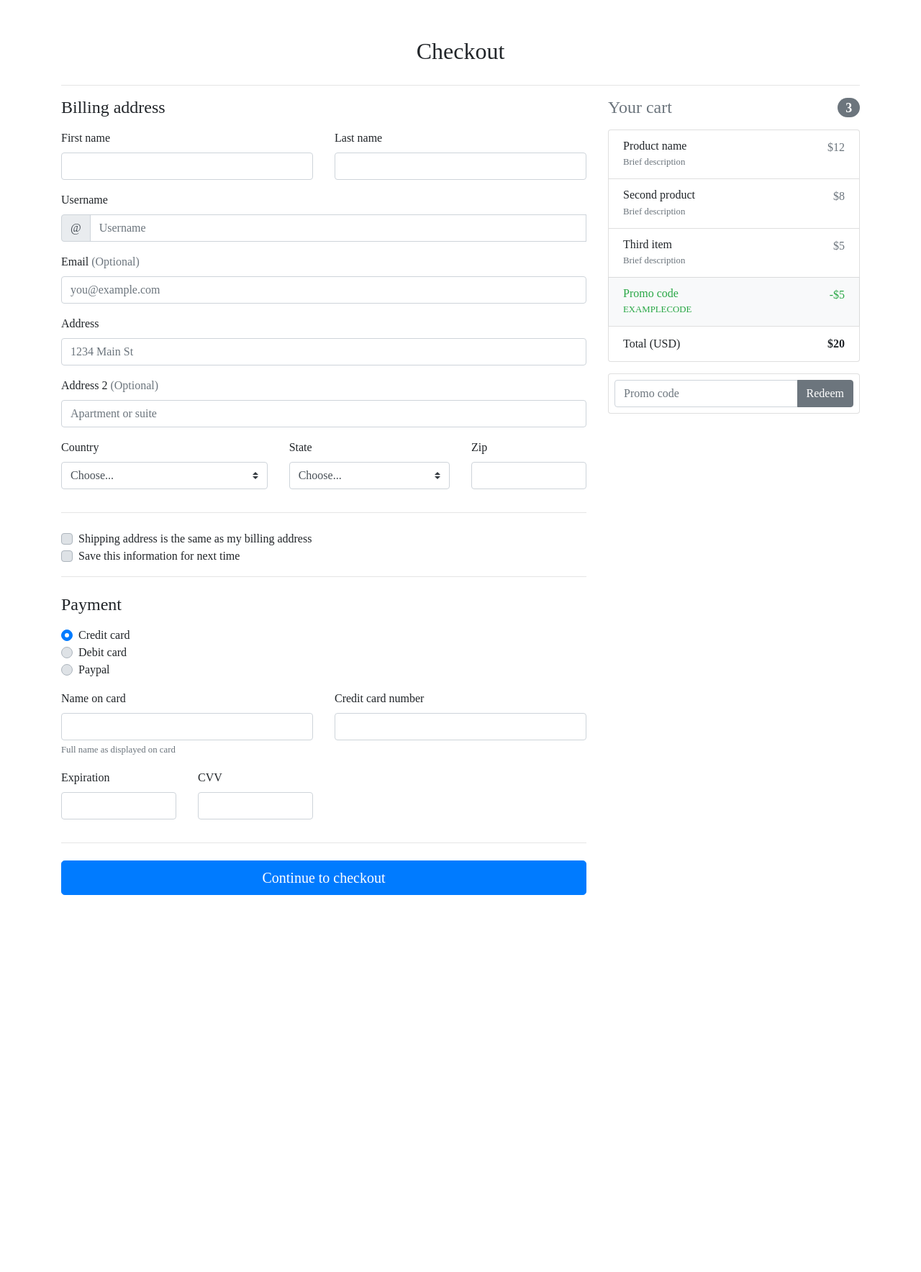
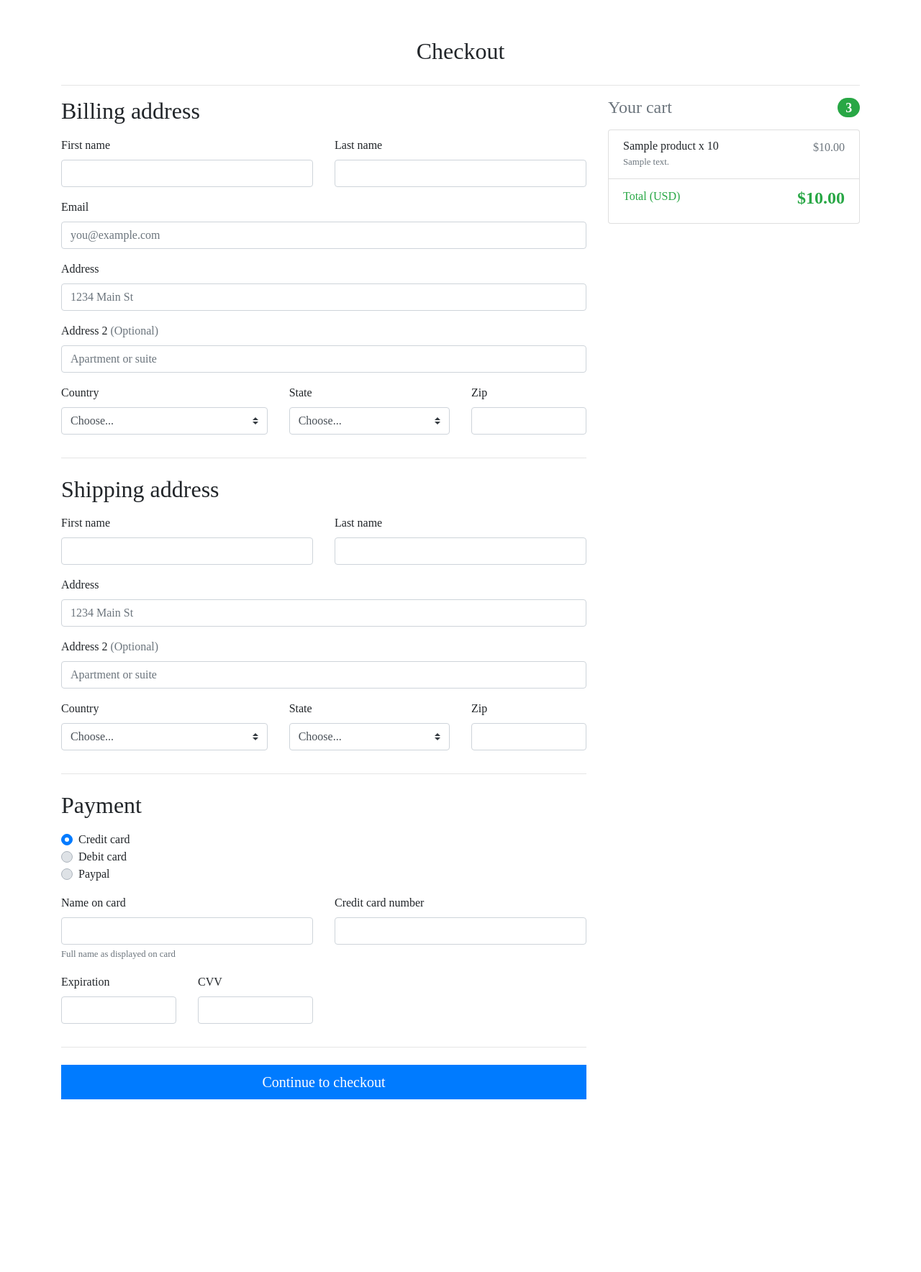
Before and after one commit to michaelpermyashkin/Cloudland, a Django app: template stitch/checkout/templates/checkout/billing.html in a window 1280 px wide. Shown: the part 70-1838 px from the top of the page at 72% size. Run offline with Django 3.2, Linux system fonts and the light colour scheme; the template is opened without the code that fills it: values that come from a table or form of the project are taken from there, others are empty; tables that the repository leaves empty hold one stand-in row (values such as "Sample post"); parts of the project's set-up code (start-up, migrations or seed data) failed here and were passed over; some libraries are stand-ins or nearby versions; some web fonts are replaced.

Commit message:
cart and billing page complete

```diff
--- a/stitch/carts/static/carts/css/cart-styles.css
+++ b/stitch/carts/static/carts/css/cart-styles.css
@@ -90,3 +90,8 @@ td a:hover {
     text-decoration: none !important;
     color: #000;
 }
+
+#cart-summary-label {
+    background-color: rgb(194, 194, 194);
+    color: rgb(0, 0, 0);
+}
--- a/stitch/carts/templates/carts/cart.html
+++ b/stitch/carts/templates/carts/cart.html
@@ -72,7 +72,7 @@
     </div>
     <hr>
     <div class="col-lg-4 ml-auto mt-5">
-        <h2 id="cart-summary-label" class="font-weight-bold text-center">Cart Summary</h2>
+        <h6 id="cart-summary-label" class="font-weight-bold text-center py-2">Cart Summary</h6>
         <div>
             <ul class="list-unstyled mb-4">
                 <!-- Subtotal -->
--- a/stitch/carts/views.py
+++ b/stitch/carts/views.py
@@ -22,7 +22,7 @@ def cart(request):
         return render(request, 'carts/cart.html', args)
     else:
         # cart is empty so we load empty cart template
-        return render(request, 'carts/shopping-cart.html')
+        return render(request, 'carts/cart.html')
 
 
 # handles adding a product to cart
--- a/stitch/checkout/templates/checkout/billing.html
+++ b/stitch/checkout/templates/checkout/billing.html
@@ -18,54 +18,27 @@
         <div class="col-md-4 order-md-2 mb-4">
             <h4 class="d-flex justify-content-between align-items-center mb-3">
                 <span class="text-muted">Your cart</span>
-                <span class="badge badge-secondary badge-pill">3</span>
+                <span class="badge badge-success badge-pill">3</span>
             </h4>
-            <ul class="list-group mb-3">
+            <ul class="list-group mb-3 rounded-0">
+                {% for item in cart.cartitem_set.all %}
                 <li class="list-group-item d-flex justify-content-between lh-condensed">
                     <div>
-                        <h6 class="my-0">Product name</h6>
-                        <small class="text-muted">Brief description</small>
+                        <h6 class="my-0">{{ item.product.product_name }} x {{ item.quantity }}</h6>
+                        <small class="text-muted">{{ item.product.description_short }}</small>
                     </div>
-                    <span class="text-muted">$12</span>
+                    <span class="text-muted">${{ item.line_total }}</span>
                 </li>
-                <li class="list-group-item d-flex justify-content-between lh-condensed">
-                    <div>
-                        <h6 class="my-0">Second product</h6>
-                        <small class="text-muted">Brief description</small>
-                    </div>
-                    <span class="text-muted">$8</span>
-                </li>
-                <li class="list-group-item d-flex justify-content-between lh-condensed">
-                    <div>
-                        <h6 class="my-0">Third item</h6>
-                        <small class="text-muted">Brief description</small>
-                    </div>
-                    <span class="text-muted">$5</span>
-                </li>
-                <li class="list-group-item d-flex justify-content-between bg-light">
-                    <div class="text-success">
-                        <h6 class="my-0">Promo code</h6>
-                        <small>EXAMPLECODE</small>
-                    </div>
-                    <span class="text-success">-$5</span>
-                </li>
-                <li class="list-group-item d-flex justify-content-between">
+                {% endfor %}
+                <li class="list-group-item d-flex justify-content-between text-success">
                     <span>Total (USD)</span>
-                    <strong>$20</strong>
+                    <h4><b>${{ cart.total }}</b></h4>
                 </li>
             </ul>
-
-            <form class="card p-2">
-                <div class="input-group">
-                    <input type="text" class="form-control" placeholder="Promo code">
-                    <div class="input-group-append">
-                        <button type="submit" class="btn btn-secondary">Redeem</button>
-                    </div>
-                </div>
-            </form>
         </div>
         <div class="col-md-8 order-md-1">
-            <h4 class="mb-3">Billing address</h4>
+            <!-- Billing form -->
+            <h2 class="mb-3">Billing address</h2>
             <form class="needs-validation" novalidate>
                 <div class="row">
                     <div class="col-md-6 mb-3">
@@ -85,20 +58,7 @@
                 </div>
 
                 <div class="mb-3">
-                    <label for="username">Username</label>
-                    <div class="input-group">
-                        <div class="input-group-prepend">
-                            <span class="input-group-text">@</span>
-                        </div>
-                        <input type="text" class="form-control" id="username" placeholder="Username" required>
-                        <div class="invalid-feedback" style="width: 100%;">
-                            Your username is required.
-                        </div>
-                    </div>
-                </div>
-
-                <div class="mb-3">
-                    <label for="email">Email <span class="text-muted">(Optional)</span></label>
+                    <label for="email">Email</label>
                     <input type="email" class="form-control" id="email" placeholder="you@example.com">
                     <div class="invalid-feedback">
                         Please enter a valid email address for shipping updates.
@@ -147,18 +107,73 @@
                         </div>
                     </div>
                 </div>
-                <hr class="mb-4">
-                <div class="custom-control custom-checkbox">
-                    <input type="checkbox" class="custom-control-input" id="same-address">
-                    <label class="custom-control-label" for="same-address">Shipping address is the same as my billing address</label>
-                </div>
-                <div class="custom-control custom-checkbox">
-                    <input type="checkbox" class="custom-control-input" id="save-info">
-                    <label class="custom-control-label" for="save-info">Save this information for next time</label>
-                </div>
+
                 <hr class="mb-4">
 
-                <h4 class="mb-3">Payment</h4>
+                <h2 class="mb-3">Shipping address</h2>
+                <div class="row">
+                    <div class="col-md-6 mb-3">
+                        <label for="firstName">First name</label>
+                        <input type="text" class="form-control" id="firstName" placeholder="" value="" required>
+                        <div class="invalid-feedback">
+                            Valid first name is required.
+                        </div>
+                    </div>
+                    <div class="col-md-6 mb-3">
+                        <label for="lastName">Last name</label>
+                        <input type="text" class="form-control" id="lastName" placeholder="" value="" required>
+                        <div class="invalid-feedback">
+                            Valid last name is required.
+                        </div>
+                    </div>
+                </div>
+
+                <div class="mb-3">
+                    <label for="address">Address</label>
+                    <input type="text" class="form-control" id="address" placeholder="1234 Main St" required>
+                    <div class="invalid-feedback">
+                        Please enter your shipping address.
+                    </div>
+                </div>
+
+                <div class="mb-3">
+                    <label for="address2">Address 2 <span class="text-muted">(Optional)</span></label>
+                    <input type="text" class="form-control" id="address2" placeholder="Apartment or suite">
+                </div>
+
+                <div class="row">
+                    <div class="col-md-5 mb-3">
+                        <label for="country">Country</label>
+                        <select class="custom-select d-block w-100" id="country" required>
+                        <option value="">Choose...</option>
+                        <option>United States</option>
+                      </select>
+                        <div class="invalid-feedback">
+                            Please select a valid country.
+                        </div>
+                    </div>
+                    <div class="col-md-4 mb-3">
+                        <label for="state">State</label>
+                        <select class="custom-select d-block w-100" id="state" required>
+                        <option value="">Choose...</option>
+                        <option>California</option>
+                      </select>
+                        <div class="invalid-feedback">
+                            Please provide a valid state.
+                        </div>
+                    </div>
+                    <div class="col-md-3 mb-3">
+                        <label for="zip">Zip</label>
+                        <input type="text" class="form-control" id="zip" placeholder="" required>
+                        <div class="invalid-feedback">
+                            Zip code required.
+                        </div>
+                    </div>
+                </div>
+
+                <hr class="mb-4">
+
+                <h2 class="mb-3">Payment</h2>
 
                 <div class="d-block my-3">
                     <div class="custom-control custom-radio">
@@ -208,7 +223,7 @@
                     </div>
                 </div>
                 <hr class="mb-4">
-                <button class="btn btn-primary btn-lg btn-block" type="submit">Continue to checkout</button>
+                <button class="btn btn-primary btn-lg btn-block rounded-0" type="submit">Continue to checkout</button>
             </form>
         </div>
     </div>
```
Also changed, not shown: stitch/checkout/views.py (+16 -1 lines), stitch/carts/migrations/0005_cartitem_grand_total.py (added), stitch/carts/migrations/0006_remove_cartitem_grand_total.py (added).
